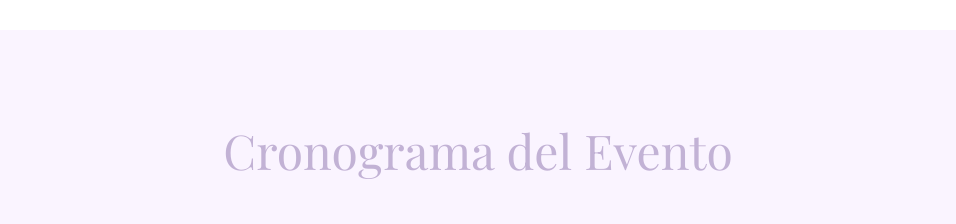
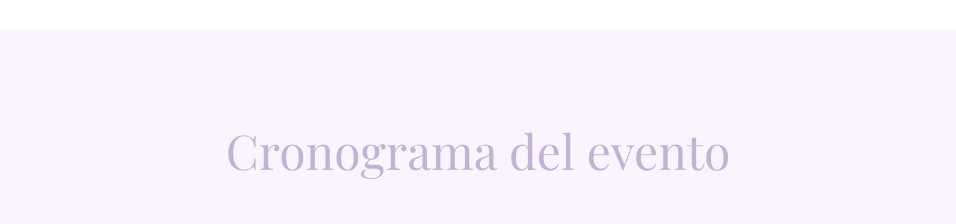
Before and after one commit to GiaHuy99/happybirthday-uncleHuy, a React (Vite) app: page / in a window 1280 px wide. Shown: the part 3520-3744 px from the top of the page, without its empty margins (162-1118 px from the left). Built offline with nearby package versions, Linux system fonts and the light colour scheme.

Commit message:
style: correct Spanish translation of event title in Timeline component for improved clarity

```diff
--- a/src/components/Timeline.tsx
+++ b/src/components/Timeline.tsx
@@ -13,7 +13,7 @@ const Timeline = () => {
 			className="section relative overflow-hidden bg-purple-lighter"
 		>
 			<h2 ref={animateFadeUp} className="section-title scroll-animate">
-				Cronograma del Evento
+				Cronograma del evento
 			</h2>
 
 			<div className="max-w-4xl mx-auto">
```
